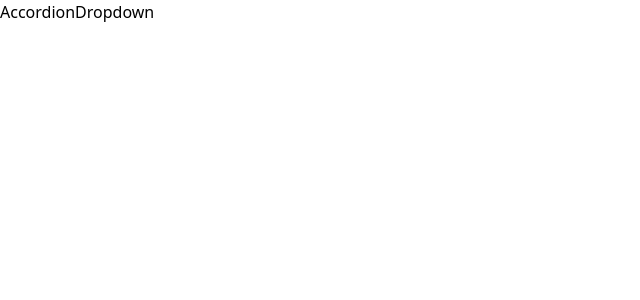
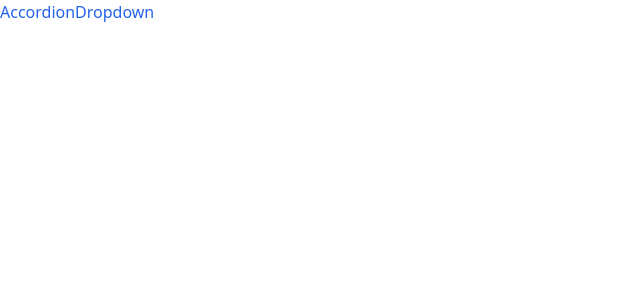
Before and after one commit to mrivasperez/component-library, a React (Vite) app: page / in a window 1280 px wide. Shown: the top 300 px of the page, without its empty margins (0-640 px from the left). Built offline with nearby package versions, Linux system fonts and the light colour scheme.

Commit message:
ui: Make links blue

```diff
--- a/src/components/Link.tsx
+++ b/src/components/Link.tsx
@@ -1,5 +1,6 @@
 import React, { PropsWithChildren, useContext } from "react";
 import NavigationContext from "../context/navigation";
+import classNames from "classnames";
 
 interface LinkProps extends React.HTMLAttributes<HTMLAnchorElement> {
   to: string;
@@ -7,6 +8,8 @@ interface LinkProps extends React.HTMLAttributes<HTMLAnchorElement> {
 
 const Link = ({ to, children }: PropsWithChildren<LinkProps>) => {
   const { navigate } = useContext(NavigationContext);
+
+  const linkClassNames = classNames("text-blue-600");
 
   const handleClick = (
     event: React.MouseEvent<HTMLAnchorElement, MouseEvent>
@@ -19,7 +22,7 @@ const Link = ({ to, children }: PropsWithChildren<LinkProps>) => {
   };
 
   return (
-    <a onClick={handleClick} href={to}>
+    <a onClick={handleClick} href={to} className={linkClassNames}>
       {children}
     </a>
   );
```
